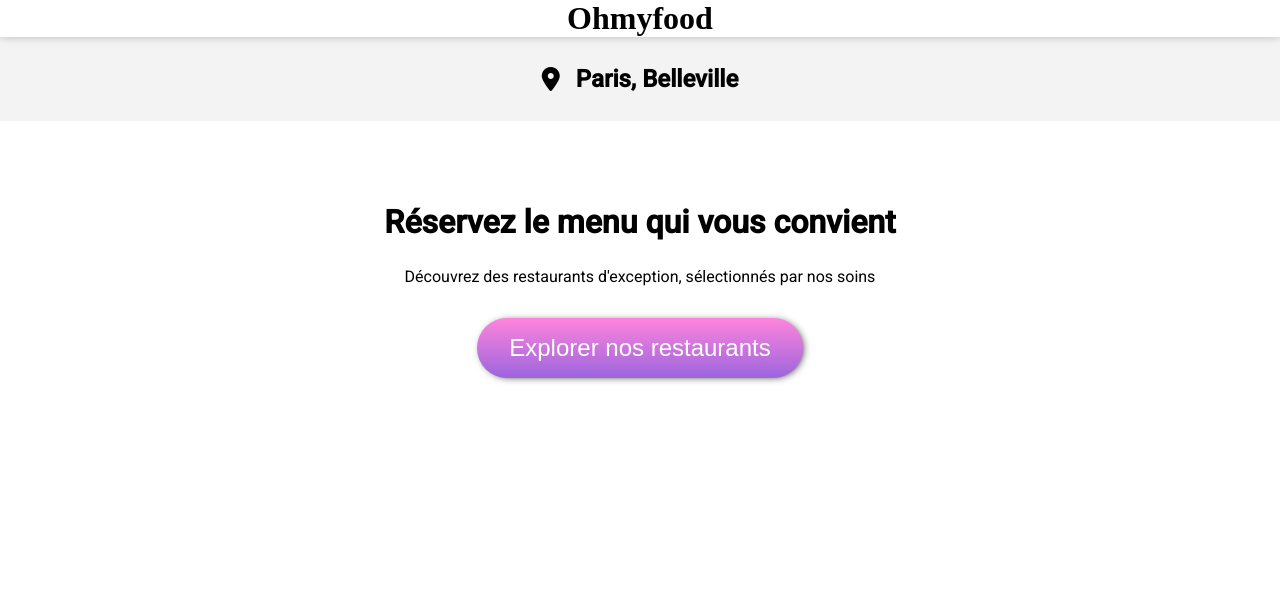
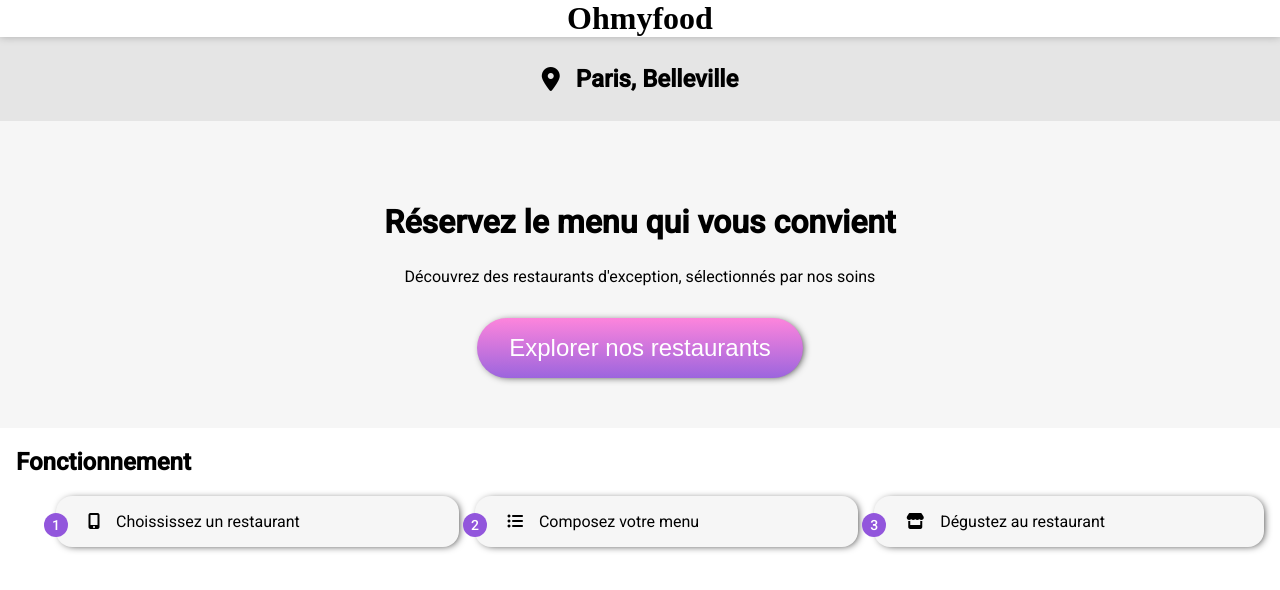
Before and after one commit to Cosmosgit70/ohmyfood, a website: page index.html in a window 1280 px wide. Drawn offline with Linux system fonts and the light colour scheme; a web font is replaced by a local one.

Commit message:
fonction&structure

```diff
--- a/index.html
+++ b/index.html
@@ -22,13 +22,20 @@
             <h2>Paris, Belleville</h2>
         </div>
 
-        <section class="explorer__main">
+        <section class="explore__main">
             <h2>Réservez le menu qui vous convient</h2>
             <p>Découvrez des restaurants d'exception, sélectionnés par nos soins</p>
             <button class="btn__gradient">Explorer nos restaurants</button>
+        </section>
+        <section class="fonctionnement__main">
+            <h2>Fonctionnement</h2>
+            <ol>
+                <li><span>1</span><i class="fas fa-mobile-alt"></i>Choississez un restaurant</li>
+                <li><span>2</span><i class="fas fa-list-ul"></i>Composez votre menu</li>
+                <li><span>3</span><i class="fas fa-store"></i>Dégustez au restaurant</li>
+            </ol>
+        </section>
 
 
-            </div>
-        </section>
     </main>
 </html>
--- /dev/null
+++ b/sass/Base/_reset.scss
@@ -0,0 +1,22 @@
+/* reset */
+// * {
+//     margin: 0;
+//     padding: 0;
+//     box-sizing: border-box;
+//     border: none;
+//     outline: none;
+// }
+
+body {
+    margin: 0px;
+}
+
+
+a {
+    color: inherit;
+    text-decoration: none;
+}
+
+li {
+    list-style: none;
+}
--- /dev/null
+++ b/sass/Base/_typography.scss
@@ -0,0 +1,4 @@
+
+body {
+     font-family: "Roboto", sans-serif;
+  }
--- /dev/null
+++ b/sass/layout/_city__location.scss
@@ -0,0 +1,14 @@
+.city__location {
+    display: flex;
+    align-items: center;
+    justify-content: center;
+    gap: 1rem;
+
+    background-color: #e5e5e5;
+    text-align: center;
+    padding: 0.5rem;
+    & i {
+        font-size: 1.5rem;
+    }
+
+}
--- /dev/null
+++ b/sass/layout/_explore__main.scss
@@ -0,0 +1,33 @@
+
+// @import "../utils/box-shadow";
+@import "../utils/mixins";
+
+.explore__main {
+    text-align: center;
+    /* add index0 */
+    padding: 50px;
+    background: #f6f6f6;
+    & h2 {
+        margin-top: 2rem;
+        font-size: 2rem;
+    }
+    & p {
+        font-size: 1rem;
+    }
+    & .btn__gradient {
+        background-image: linear-gradient(to top, rgba(147, 86, 220, 0.9), rgba(255, 121, 218, 0.9));
+        color: white;
+        font-weight: 300;
+        font-size: 1.5rem;
+        padding: 1rem 2rem;
+        border: none;
+        border-radius: 2rem;
+        // box-shadow: 2px 1px 8px -3px #000;
+        transition: all 200ms;
+        margin-top: 1rem;
+        @include base-shadow;
+    }
+        & .btn__gradient:hover {
+        @include zoom;
+    }
+}
--- /dev/null
+++ b/sass/layout/_fonctionnement__main.scss
@@ -0,0 +1,48 @@
+// @import "../utils/mixins";
+
+
+.fonctionnement__main {
+    padding: 0 1rem;
+}
+
+.fonctionnement__main {
+    & ol {
+        display: flex;
+        flex-direction: column;
+        gap: 1rem;
+        @media (min-width: 800px) {
+            flex-direction: row;
+        }
+    }
+    & li {
+        background-color: #f6f6f6;
+        padding: 1rem 2rem;
+        flex-grow: 1;
+        border-radius: 1rem;
+        position: relative;
+        @include base-shadow;
+        &:hover {
+            @include zoom;
+        }
+        & i.fas {
+            margin-right: 1rem;
+
+        }
+    }
+    & span {
+        position: absolute;
+        top: 17px;
+        left: -12px;
+        color: #FFFFFF;
+        background: #9256DC;
+        border-radius: 50%;
+        height: 24px;
+        width: 24px;
+        display: flex;
+        justify-content: center;
+        align-items: center;
+        font-weight: 500;
+        font-size: 14px;
+    }
+
+}
--- /dev/null
+++ b/sass/layout/_header.scss
@@ -0,0 +1,12 @@
+header {
+    font-family: 'Shrikhand', serif;
+    text-align: center;
+    box-shadow: 0 0 0.5rem rgb(0 0 0 /25%);
+    padding: 0,3rem;
+    position: relative;
+
+}
+
+.title__header h1 {
+    margin: 0px;
+}
--- /dev/null
+++ b/sass/main.scss
@@ -0,0 +1 @@
+@import "./utils/mixins";
--- /dev/null
+++ b/sass/utils/_mixins.scss
@@ -0,0 +1,8 @@
+//Box Shadow --> @include box-shadow(0px 0px 5px blue);
+@mixin base-shadow {
+    box-shadow: 2px 1px 8px -3px #000;
+}
+//Zoom --> transform @include zoom ;
+@mixin zoom {
+    transform: scale(1.02);
+}
--- /dev/null
+++ b/style.scss
@@ -0,0 +1,7 @@
+@import "./sass/Base/_reset";
+@import "./sass/Base/_typography";
+@import "./sass/layout/_header";
+@import "./sass/layout/_city__location";
+@import "./sass/layout/_explore__main";
+@import "./sass/layout/_fonctionnement__main";
+@import "./sass/main.scss";
```
Also changed, not shown: assets/images/logo/ohmyfood.png (added), assets/images/logo/ohmyfood@2x.svg (added), assets/images/restaurants/toa-heftiba-DQKerTsQwi0-unsplash.jpg (added), sass/utils/_variables.scss (added), style.css, 5 other files.
